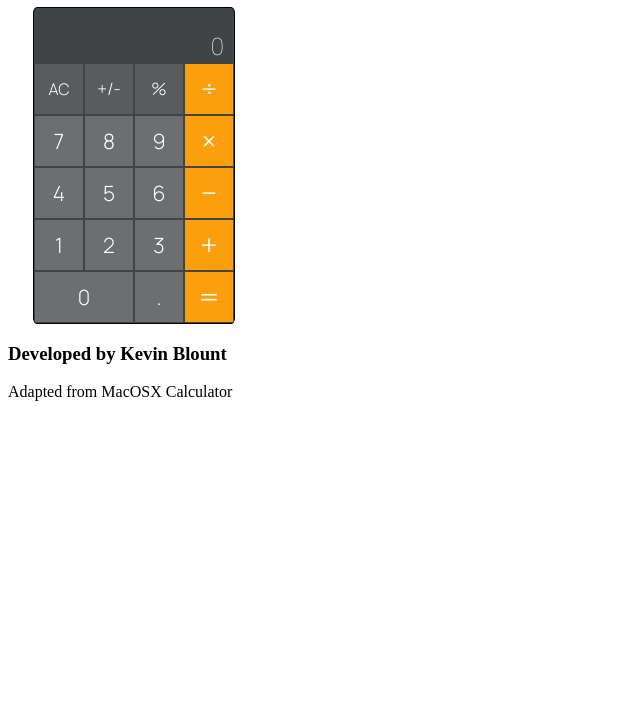
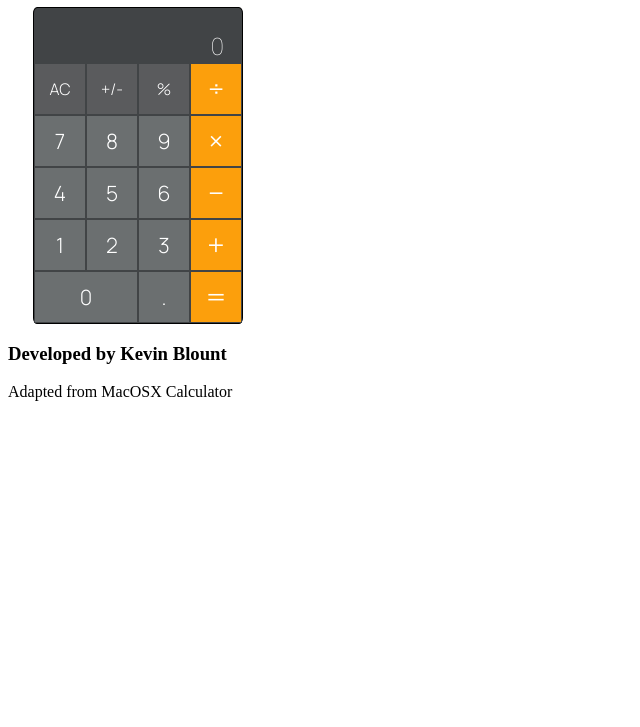
Before and after one commit to kevdev19/css-calculator, a website: page index.html in a window 1280 px wide. Shown: the part 73-800 px from the top of the page, without its empty margins (0-640 px from the left). Drawn offline with Linux system fonts and the light colour scheme.

Commit message:
convert divs to buttons
added buttons with CSS and onclick event handler functions

```diff
--- a/index.html
+++ b/index.html
@@ -10,7 +10,7 @@
   </head>
 
   <body>
-    <h1>CSS Calculator</h1>
+    <h1>JavaScript Calculator</h1>
 
    <div id="main">
     <div class="calc-container">
@@ -19,73 +19,80 @@
       </div>
       <div class="calc-input-row1">
         <div class="ac">
-          AC
+          <button class="ac-btn" onclick="handleAllCancelButton();">AC</button>
         </div>
-        <div class="plus-minus">
-          +/-
+        <div class="neg-pos">
+         <button class="neg-pos-btn" onclick="handleNegPosButton();">+/-</button>
         </div>
         <div class="percentage">
-          %
+          <button class="percentage-btn" onclick="handlePercentageButton();">%</button>
         </div>
         <div class="division">
-          &divide;
+          <button class="division-btn" onclick="handleDivisionButton();">&divide;</button>
         </div>
       </div>
 
       <div class="calc-input-row2">
         <div class="seven">
-          7
+          <button class="seven-btn" onclick="handleSevenButton();">7</button>
         </div>
         <div class="eight">
-          8
+          <button class="eight-btn" onclick="handleEightButton();">8</button>
         </div>
         <div class="nine">
-          9
+          <button class="nine-btn" onclick="handleNineButton();">9</button>
         </div>
         <div class="multiply">
-          &times;
+            <button class="multiply-btn" onclick="handleMultiplyButton();">&times;</button>
+
         </div>
       </div>
 
       <div class="calc-input-row3">
         <div class="four">
-          4
+            <button class="four-btn" onclick="handleFourButton();">4</button>
+
         </div>
         <div class="five">
-          5
+            <button class="five-btn" onclick="handleFiveButton();">5</button>
         </div>
         <div class="six">
-          6
+            <button class="six-btn" onclick="handleSixButton();">6</button>
+
         </div>
         <div class="subtract">
-          &minus;
+            <button class="subtract-btn" onclick="handleSubtractButton();">&minus;</button>
         </div>
       </div>
 
       <div class="calc-input-row4">
         <div class="one">
-          1
+            <button class="one-btn" onclick="handleOneButton();">1</button>
+
         </div>
         <div class="two">
-          2
+            <button class="two-btn" onclick="handleTwoButton();">2</button>
+
         </div>
         <div class="three">
-          3
+            <button class="three-btn" onclick="handleThreeButton();">3</button>
+
         </div>
         <div class="add">
-            &plus;
+            <button class="add-btn" onclick="handleAddButton();">&plus;</button>
         </div>
       </div>
 
       <div class="calc-input-row5">
           <div class="zero">
-            0
+            <button class="zero-btn" onclick="handleZeroButton();">0</button>
+
           </div>
           <div class="period">
-              &#x2e;
+              <button class="period-btn" onclick="handlePeriodButton();">&#x2e;</button>
           </div>
           <div class="equal">
-              &equals;
+              <button class="equal-btn" onclick="handleEqualButton();">&equals;</button>
           </div>
         </div>
     </div>
--- a/package.json
+++ b/package.json
@@ -1,5 +1,5 @@
 {
-  "name": "css-calculator",
+  "name": "javascript-calculator",
   "version": "1.0.0",
   "description": "",
   "main": "index.html",
--- a/script.js
+++ b/script.js
@@ -0,0 +1,87 @@
+/*
+button activity
+-convert divs to buttons
+-onclick events
+  -clear output
+  -add/subtract
+  -percentage
+  -divide, multiply, subtract, add
+  -equals
+-AC button clears calc output div
+*/
+
+const handleAllCancelButton = () => {
+  console.log("all cancel clicked");
+};
+
+const handleNegPosButton = () => {
+  console.log("neg pos btn was clicked");
+};
+
+const handlePercentageButton = () => {
+  console.log("percentage btn was clicked");
+};
+
+const handleDivisionButton = () => {
+  console.log("division btn was clicked");
+};
+
+const handleSevenButton = () => {
+  console.log("seven btn was clicked");
+};
+
+const handleEightButton = () => {
+  console.log("eight btn clicked");
+};
+
+const handleNineButton = () => {
+  console.log("nine btn was clicked");
+};
+
+const handleMultiplyButton = () => {
+  console.log("multiply btn was clicked");
+};
+
+const handleFourButton = () => {
+  console.log("four btn was clicked");
+};
+
+const handleFiveButton = () => {
+  console.log("five btn was clicked");
+};
+
+const handleSixButton = () => {
+  console.log("six btn clicked");
+};
+
+const handleSubtractButton = () => {
+  console.log("subtract btn was clicked");
+};
+
+const handleOneButton = () => {
+  console.log("one btn was clicked");
+};
+
+const handleTwoButton = () => {
+  console.log("two btn was clicked");
+};
+
+const handleThreeButton = () => {
+  console.log("three btn was clicked");
+};
+
+const handleAddButton = () => {
+  console.log("add btn was clicked");
+};
+
+const handleZeroButton = () => {
+  console.log("zero btn was clicked");
+};
+
+const handlePeriodButton = () => {
+  console.log("period btn was clicked");
+};
+
+const handleEqualButton = () => {
+  console.log("equal btn was clicked");
+};
--- a/style.css
+++ b/style.css
@@ -4,7 +4,7 @@
 
 .calc-container {
   background-color: #414446;
-  width: 200px;
+  width: 208px;
   height: 315px;
   border-radius: 2%;
   border: 1px solid black;
@@ -41,7 +41,17 @@
   line-height: 50px;
 }
 
-.plus-minus {
+.ac-btn {
+  background-color: #5a5b5d;
+  height: 50px;
+  width: 50px;
+  color: white;
+  font-family: "Manrope", sans-serif;
+  font-size: 16px;
+  border: none;
+}
+
+.neg-pos {
   background-color: #5a5b5d;
   height: 50px;
   width: 50px;
@@ -51,6 +61,16 @@
   border: 1px solid #414446;
   text-align: center;
   line-height: 50px;
+}
+
+.neg-pos-btn {
+  background-color: #5a5b5d;
+  height: 50px;
+  width: 50px;
+  color: white;
+  font-family: "Manrope", sans-serif;
+  font-size: 16px;
+  border: none;
 }
 
 .percentage {
@@ -65,6 +85,16 @@
   line-height: 50px;
 }
 
+.percentage-btn {
+  background-color: #5a5b5d;
+  height: 50px;
+  width: 50px;
+  color: white;
+  font-family: "Manrope", sans-serif;
+  font-size: 16px;
+  border: none;
+}
+
 .division {
   background-color: #fc9f0c;
   height: 50px;
@@ -76,6 +106,16 @@
   text-align: center;
   line-height: 50px;
   font-family: "Manrope", sans-serif;
+}
+
+.division-btn {
+  background-color: #fc9f0c;
+  height: 50px;
+  width: 50px;
+  color: white;
+  font-family: "Manrope", sans-serif;
+  font-size: 30px;
+  border: none;
 }
 
 .calc-input-row2 {
@@ -96,6 +136,16 @@
   font-family: "Manrope", sans-serif;
 }
 
+.seven-btn {
+  background-color: #6b6f70;
+  height: 50px;
+  width: 50px;
+  color: white;
+  font-family: "Manrope", sans-serif;
+  font-size: 21px;
+  border: none;
+}
+
 .eight {
   background-color: #6b6f70;
   height: 50px;
@@ -107,6 +157,16 @@
   text-align: center;
   line-height: 50px;
   font-family: "Manrope", sans-serif;
+}
+
+.eight-btn {
+  background-color: #6b6f70;
+  height: 50px;
+  width: 50px;
+  color: white;
+  font-family: "Manrope", sans-serif;
+  font-size: 21px;
+  border: none;
 }
 
 .nine {
@@ -122,6 +182,16 @@
   font-family: "Manrope", sans-serif;
 }
 
+.nine-btn {
+  background-color: #6b6f70;
+  height: 50px;
+  width: 50px;
+  color: white;
+  font-family: "Manrope", sans-serif;
+  font-size: 21px;
+  border: none;
+}
+
 .multiply {
   background-color: #fc9f0c;
   height: 50px;
@@ -133,6 +203,16 @@
   text-align: center;
   line-height: 50px;
   font-family: "Manrope", sans-serif;
+}
+
+.multiply-btn {
+  background-color: #fc9f0c;
+  height: 50px;
+  width: 50px;
+  color: white;
+  font-family: "Manrope", sans-serif;
+  font-size: 30px;
+  border: none;
 }
 
 .calc-input-row3 {
@@ -153,6 +233,16 @@
   font-family: "Manrope", sans-serif;
 }
 
+.four-btn {
+  background-color: #6b6f70;
+  height: 50px;
+  width: 50px;
+  color: white;
+  font-family: "Manrope", sans-serif;
+  font-size: 21px;
+  border: none;
+}
+
 .five {
   background-color: #6b6f70;
   height: 50px;
@@ -164,6 +254,16 @@
   text-align: center;
   line-height: 50px;
   font-family: "Manrope", sans-serif;
+}
+
+.five-btn {
+  background-color: #6b6f70;
+  height: 50px;
+  width: 50px;
+  color: white;
+  font-family: "Manrope", sans-serif;
+  font-size: 21px;
+  border: none;
 }
 
 .six {
@@ -179,6 +279,16 @@
   font-family: "Manrope", sans-serif;
 }
 
+.six-btn {
+  background-color: #6b6f70;
+  height: 50px;
+  width: 50px;
+  color: white;
+  font-family: "Manrope", sans-serif;
+  font-size: 21px;
+  border: none;
+}
+
 .subtract {
   background-color: #fc9f0c;
   height: 50px;
@@ -190,6 +300,16 @@
   text-align: center;
   line-height: 50px;
   font-family: "Manrope", sans-serif;
+}
+
+.subtract-btn {
+  background-color: #fc9f0c;
+  height: 50px;
+  width: 50px;
+  color: white;
+  font-family: "Manrope", sans-serif;
+  font-size: 30px;
+  border: none;
 }
 
 .calc-input-row4 {
@@ -210,6 +330,16 @@
   font-family: "Manrope", sans-serif;
 }
 
+.one-btn {
+  background-color: #6b6f70;
+  height: 50px;
+  width: 50px;
+  color: white;
+  font-family: "Manrope", sans-serif;
+  font-size: 21px;
+  border: none;
+}
+
 .two {
   background-color: #6b6f70;
   height: 50px;
@@ -221,6 +351,16 @@
   text-align: center;
   line-height: 50px;
   font-family: "Manrope", sans-serif;
+}
+
+.two-btn {
+  background-color: #6b6f70;
+  height: 50px;
+  width: 50px;
+  color: white;
+  font-family: "Manrope", sans-serif;
+  font-size: 21px;
+  border: none;
 }
 
 .three {
@@ -236,6 +376,16 @@
   font-family: "Manrope", sans-serif;
 }
 
+.three-btn {
+  background-color: #6b6f70;
+  height: 50px;
+  width: 50px;
+  color: white;
+  font-family: "Manrope", sans-serif;
+  font-size: 21px;
+  border: none;
+}
+
 .add {
   background-color: #fc9f0c;
   height: 50px;
@@ -247,6 +397,16 @@
   text-align: center;
   line-height: 50px;
   font-family: "Manrope", sans-serif;
+}
+
+.add-btn {
+  background-color: #fc9f0c;
+  height: 50px;
+  width: 50px;
+  color: white;
+  font-family: "Manrope", sans-serif;
+  font-size: 30px;
+  border: none;
 }
 
 .calc-input-row5 {
@@ -267,6 +427,16 @@
   font-family: "Manrope", sans-serif;
 }
 
+.zero-btn {
+  background-color: #6b6f70;
+  height: 50px;
+  width: 102px;
+  color: white;
+  font-family: "Manrope", sans-serif;
+  font-size: 21px;
+  border: none;
+}
+
 .period {
   background-color: #6b6f70;
   height: 50px;
@@ -278,6 +448,16 @@
   text-align: center;
   line-height: 50px;
   font-family: "Manrope", sans-serif;
+}
+
+.period-btn {
+  background-color: #6b6f70;
+  height: 50px;
+  width: 50px;
+  color: white;
+  font-family: "Manrope", sans-serif;
+  font-size: 21px;
+  border: none;
 }
 
 .equal {
@@ -293,6 +473,16 @@
   font-family: "Manrope", sans-serif;
 }
 
+.equal-btn {
+  background-color: #fc9f0c;
+  height: 50px;
+  width: 50px;
+  color: white;
+  font-family: "Manrope", sans-serif;
+  font-size: 30px;
+  border: none;
+}
+
 footer {
   margin: 0;
   padding: 0;
```
Also changed, not shown: readme.md.
